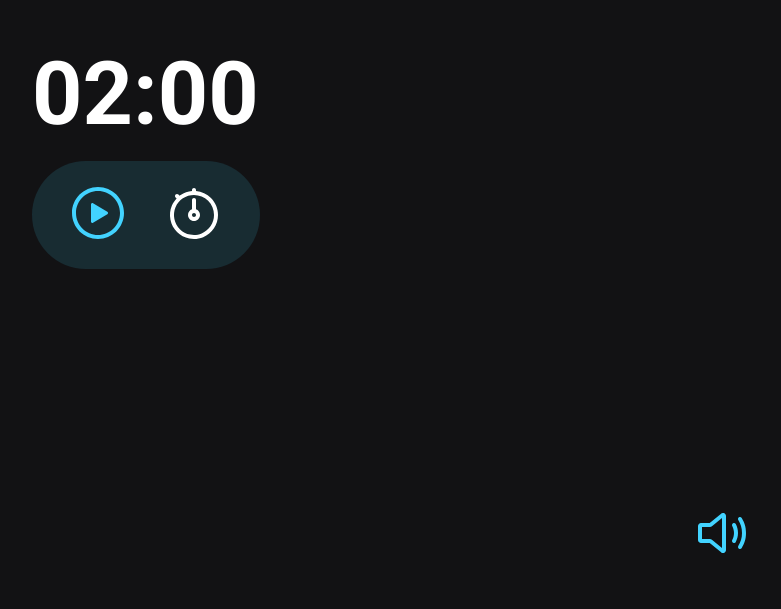
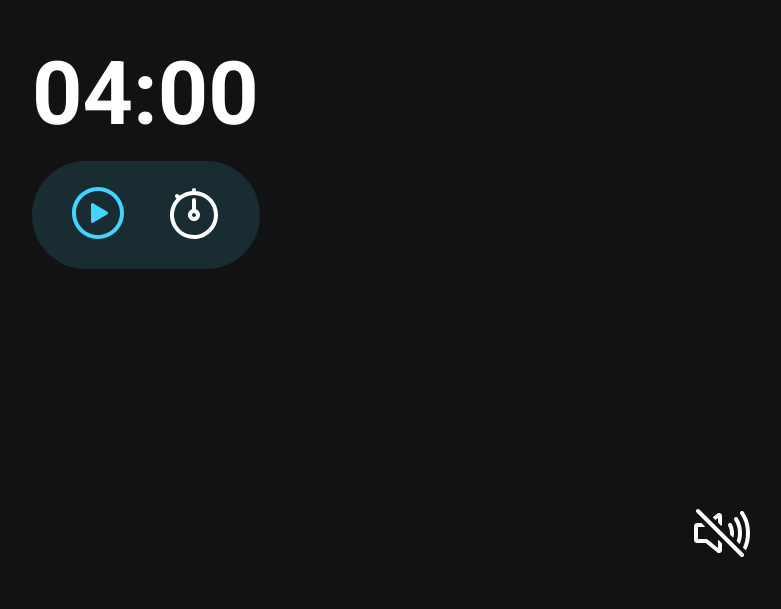
Before and after one commit to elinardoamorim/rocketseat-focus-timer, a plain HTML site: page index.html in a window 1280 px wide. Shown: the part 191-800 px from the top of the page, without its empty margins (494-1275 px from the left). Drawn offline with Linux system fonts and the light colour scheme.

Commit message:
frontend finish project

```diff
--- a/index.html
+++ b/index.html
@@ -7,6 +7,8 @@
   <meta charset="UTF-8">
   <meta name="viewport" content="width=device-width, initial-scale=1.0">
 
+  <link rel="shortcut icon" href="./assets/favicon.png" type="image/x-png">
+
   <link rel="stylesheet" href="style.css">
   <link href="https://fonts.googleapis.com/css2?family=Roboto:wght@700&display=swap" rel="stylesheet">
 
@@ -15,7 +17,7 @@
 <body>
   <main>
     <div id="timer">
-      <span class="minutes">02</span>
+      <span class="minutes">04</span>
       <span>:</span>
       <span class="seconds">00</span>
     </div>
@@ -48,14 +50,14 @@
   </main>
 
   <footer>
-    <button class="sound-on">
+    <button class="sound-on hide">
       <svg width="64" height="64" viewBox="0 0 64 64" fill="none" xmlns="http://www.w3.org/2000/svg">
         <path fill-rule="evenodd" clip-rule="evenodd" d="M32.7502 12.0104C33.3025 11.9643 33.8569 12.072 34.3517 12.3218C34.8466 12.5715 35.2625 12.9535 35.5535 13.4253C35.8444 13.8971 35.999 14.4402 36 14.9945L36 14.9982V48.9982L36 49.0018C35.999 49.5561 35.8444 50.0993 35.5535 50.5711C35.2625 51.0429 34.8465 51.4248 34.3517 51.6746C33.8569 51.9243 33.3025 52.0321 32.7502 51.9859C32.1978 51.9398 31.669 51.7415 31.2225 51.4131C31.1946 51.3926 31.1673 51.3713 31.1405 51.3494L19.7189 41.9981C19.7172 41.9981 19.7154 41.9982 19.7137 41.9982C19.7112 41.9982 19.7087 41.9982 19.7063 41.9982H11C10.2044 41.9982 9.44129 41.6821 8.87868 41.1195C8.31607 40.5569 8 39.7938 8 38.9982V24.9982C8 24.2025 8.31607 23.4395 8.87868 22.8769C9.44129 22.3142 10.2044 21.9982 11 21.9982H19.719L31.1405 12.6469C31.1673 12.625 31.1946 12.6038 31.2225 12.5833C31.669 12.2549 32.1978 12.0566 32.7502 12.0104ZM32 17.1129L22.2504 25.0952C21.548 25.6829 20.66 26.0029 19.744 25.9982H12V37.9982H19.6996C20.6203 37.993 21.5147 38.3063 22.2309 38.8852C22.2342 38.8878 22.2375 38.8905 22.2407 38.8932L32 46.8835V17.1129Z" fill="#42D3FF"/>
         <path fill-rule="evenodd" clip-rule="evenodd" d="M43.0911 22.2185C44.075 21.7165 45.2795 22.1071 45.7815 23.0911C47.1523 25.7777 48 28.6985 48 32C48 35.2688 47.1159 38.2499 45.7876 40.897C45.2922 41.8842 44.0902 42.283 43.103 41.7876C42.1158 41.2922 41.717 40.0902 42.2124 39.103C43.3191 36.8976 44 34.5287 44 32C44 29.424 43.3477 27.1223 42.2185 24.9089C41.7165 23.925 42.1072 22.7205 43.0911 22.2185Z" fill="#42D3FF"/>
         <path fill-rule="evenodd" clip-rule="evenodd" d="M48.9926 16.2723C49.9468 15.7159 51.1714 16.0384 51.7277 16.9926C54.3509 21.4912 56 25.5505 56 32C56 38.4594 54.279 42.5547 51.7354 46.9943C51.1862 47.9527 49.9642 48.2845 49.0057 47.7354C48.0473 47.1862 47.7155 45.9641 48.2646 45.0057C50.591 40.9453 52 37.5406 52 32C52 26.4495 50.6491 23.0838 48.2723 19.0074C47.7159 18.0532 48.0384 16.8286 48.9926 16.2723Z" fill="#42D3FF"/>
         </svg>
     </button>
-    <button class="sound-off hide">
+    <button class="sound-off">
       <svg width="64" height="64" viewBox="0 0 64 64" fill="none" xmlns="http://www.w3.org/2000/svg">
         <path fill-rule="evenodd" clip-rule="evenodd" d="M6.58579 8.58579C7.36683 7.80474 8.63317 7.80474 9.41421 8.58579L53.4142 52.5858C54.1953 53.3668 54.1953 54.6332 53.4142 55.4142C52.6332 56.1953 51.3668 56.1953 50.5858 55.4142L6.58579 11.4142C5.80474 10.6332 5.80474 9.36683 6.58579 8.58579Z" fill="white"/>
         <path d="M28 17.115V21.34C28.0002 21.4722 28.0528 21.599 28.1462 21.6925L31.1462 24.6925C31.2161 24.7624 31.3051 24.8101 31.402 24.8295C31.499 24.8488 31.5995 24.839 31.6908 24.8013C31.7822 24.7636 31.8603 24.6996 31.9153 24.6175C31.9704 24.5354 31.9998 24.4388 32 24.34V15.0713C32.0056 14.5179 31.8613 13.9734 31.5825 13.4954C31.3036 13.0174 30.9007 12.6238 30.4163 12.3562C29.917 12.0875 29.3517 11.9664 28.7862 12.0069C28.2207 12.0474 27.6783 12.2479 27.2225 12.585C27.1939 12.6048 27.1664 12.6261 27.14 12.6488L23.1475 15.9175C23.0936 15.9618 23.0495 16.0169 23.0181 16.0792C22.9868 16.1415 22.9688 16.2098 22.9654 16.2795C22.962 16.3492 22.9732 16.4188 22.9983 16.4839C23.0234 16.549 23.0619 16.6082 23.1112 16.6575L25.2425 18.79C25.3304 18.8778 25.4478 18.9298 25.5718 18.9358C25.6959 18.9418 25.8178 18.9014 25.9137 18.8225L28 17.115Z" fill="white"/>
@@ -67,6 +69,6 @@
     </button>
   </footer>
 
-  <script src="./js/script.js" type="module"></script>
+  <script src="./js/index.js" type="module"></script>
 </body>
 </html>
```
